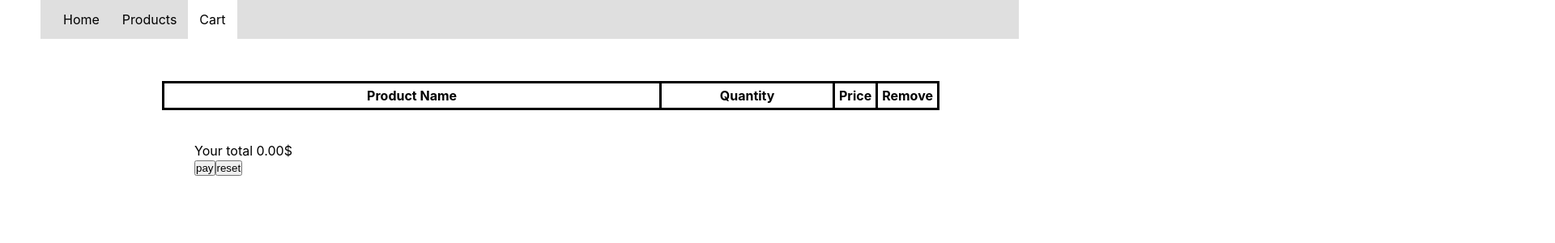
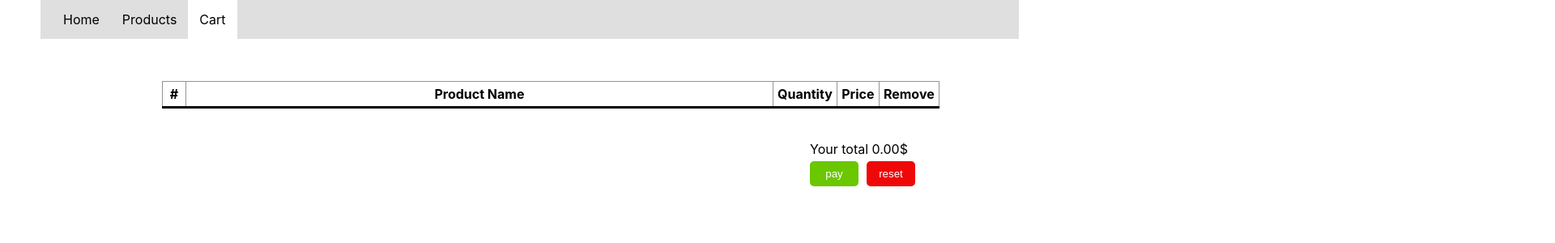
Before and after one commit to DovydasNavickas0/React-E-shop, a React (Create React App) app: page /cart in a window 1280 px wide. Shown: the top 300 px of the page at 81% size, 1920 px wide, since content can reach past the window. Built offline with nearby package versions, Linux system fonts and the light colour scheme.

Commit message:
styled table

```diff
--- a/src/componets/Cart/CheckoutCart.jsx
+++ b/src/componets/Cart/CheckoutCart.jsx
@@ -38,10 +38,11 @@ const CheckoutCart = ({Productcart, IncreaseQuantity, DecreaseQuantity, RemoveBt
             <table>
                 <thead>
                     <tr>
-                        <th>Product Name</th>
-                        <th>Quantity</th>
+                        <th className={styles.rownumber}>#</th>
+                        <th className={styles.productname}>Product Name</th>
+                        <th className={styles.productquantity}>Quantity</th>
                         <th className={styles.tableprice}>Price</th>
-                        <th>Remove</th>
+                        <th className={styles.tablebtn}>Remove</th>
                     </tr>
                 </thead>
                 <tbody>
@@ -49,10 +50,19 @@ const CheckoutCart = ({Productcart, IncreaseQuantity, DecreaseQuantity, RemoveBt
                         Fix && Cart.map((item, index) => {
                             return(
                                 <tr key={index}>
+                                    <td>
+                                        <p className={styles.centertext}>{index+1}</p>
+                                    </td>
                                     <td>{item.name}</td>
-                                    <td> <button onClick={()=>{DecreaseQuantity(item)}}>-</button> {item.quantity} <button onClick={()=>{IncreaseQuantity(item)}}>+</button> </td>
-                                    <td>{PriceCalculator(index)}</td>
-                                    <td><button onClick={()=>{RemoveBtn(item)}}>Remove</button></td>
+                                    <td>
+                                        <button className={styles.quantitybtn} onClick={()=>{DecreaseQuantity(item)}}>-</button>
+                                        {item.quantity}
+                                        <button className={styles.quantitybtn} onClick={()=>{IncreaseQuantity(item)}}>+</button>
+                                    </td>
+                                    <td>
+                                        <p className={styles.centertext}>{PriceCalculator(index)}$</p>
+                                    </td>
+                                    <td className={styles.tdremove}><button className={styles.removebtnCSS} onClick={()=>{RemoveBtn(item)}}>Remove</button></td>
                                 </tr>
                             )
                         })
@@ -60,9 +70,9 @@ const CheckoutCart = ({Productcart, IncreaseQuantity, DecreaseQuantity, RemoveBt
                 </tbody>
             </table>
             <div className={styles.BtnFunctions}>
-                <p>Your total {SumCalculation()}$</p>
-                <button onClick={ResetBtn}>pay</button>
-                <button onClick={ResetBtn}>reset</button>
+                <p className={styles.totalP} >Your total {SumCalculation()}$</p>
+                <button className={styles.paybtnCSS} onClick={ResetBtn}>pay</button>
+                <button className={styles.resetbtnCSS} onClick={ResetBtn}>reset</button>
             </div>
         </main>
     )
--- a/src/componets/Cart/CheckoutCart.module.css
+++ b/src/componets/Cart/CheckoutCart.module.css
@@ -2,15 +2,130 @@
     padding-top: 100px;
 }
 
-table, th, td{
-    border: 3px solid #000;
+table, th{
     border-collapse: collapse;
     padding: 5px;
     width: 75%;
     margin-left: 200px;
 }
 
+th{
+    border-bottom: 3px solid #000;
+    border-top: 1px solid #949494;
+    border-left: 1px solid #949494;
+    border-right: 1px solid #949494;
+}
+
+.rownumber{
+    width: 3%;
+}
+
+.productname{
+    width: 75%;
+}
+
+.productquantity{
+    justify-content: center;
+    text-align: center;
+    align-items: center;
+    width: 6%;
+}
+
+.quantitybtn{
+    width: 20px;
+    padding: 2px;
+    margin: 6px;
+    background-color: #000;
+    border: 1px solid #000;
+    color: #fff;
+    border-radius: 5px;
+    transition: 0.15s;
+}
+
+.quantitybtn:hover{
+    background-color: #fff;
+    color: #000;
+}
+
+
+.tableprice{
+    width: 5%;
+
+}
+
+.centertext{
+    text-align: center;
+}
+
+.tablebtn{
+    width: 7%;
+}
+
 .BtnFunctions{
     padding: 40px;
     margin-left: 200px;
 }
+
+td{
+    border-top: 0px;
+    border: 1px solid #949494;
+    padding: 5px;
+}
+
+.tdremove{
+    text-align: center;
+}
+
+.removebtnCSS{
+    background-color: #ee0808;
+    color: #fff;
+    border-style: none;
+    padding: 8px;
+    border-radius: 5px;
+    transition: 0.15s;
+    width: 60px;
+}
+
+.removebtnCSS:hover{
+    background-color: #960202;
+}
+
+.totalP{
+
+    margin-bottom: 5px;
+    position: relative;
+    left: 76%;
+}
+
+.resetbtnCSS{
+    background-color: #ee0808;
+    color: #fff;
+    border-style: none;
+    padding: 8px;
+    border-radius: 5px;
+    transition: 0.15s;
+    width: 60px;
+    position: relative;
+    left: 76%;
+}
+
+.paybtnCSS{
+    background-color: #6ac700;
+    color: #fff;
+    border-style: none;
+    padding: 8px;
+    border-radius: 5px;
+    transition: 0.15s;
+    width: 60px;
+    margin-right: 10px;
+    position: relative;
+    left: 76%;
+}
+
+.paybtnCSS:hover{
+    background-color: #427a00;
+}
+
+.resetbtnCSS:hover{
+    background-color: #960202;
+}
```
